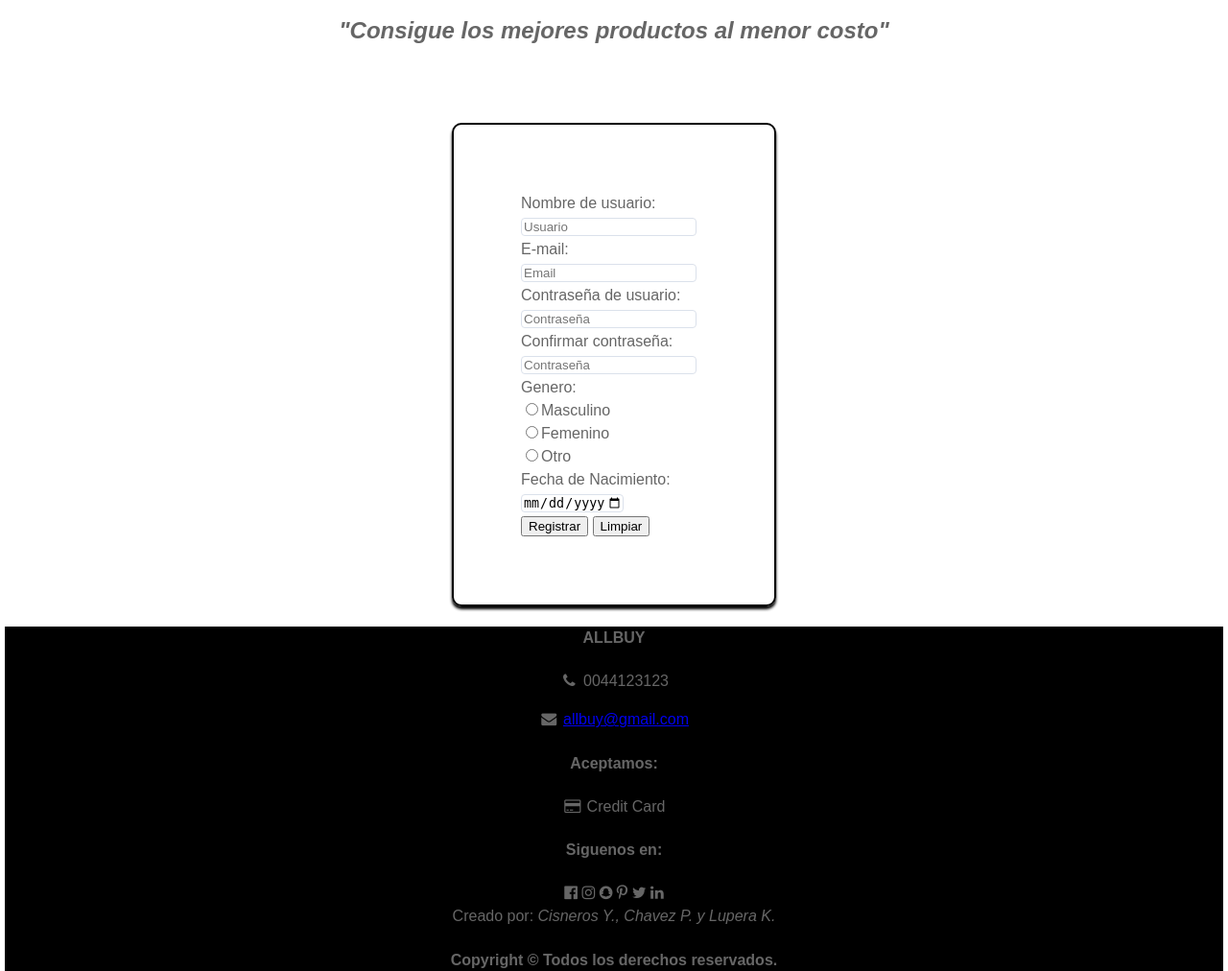
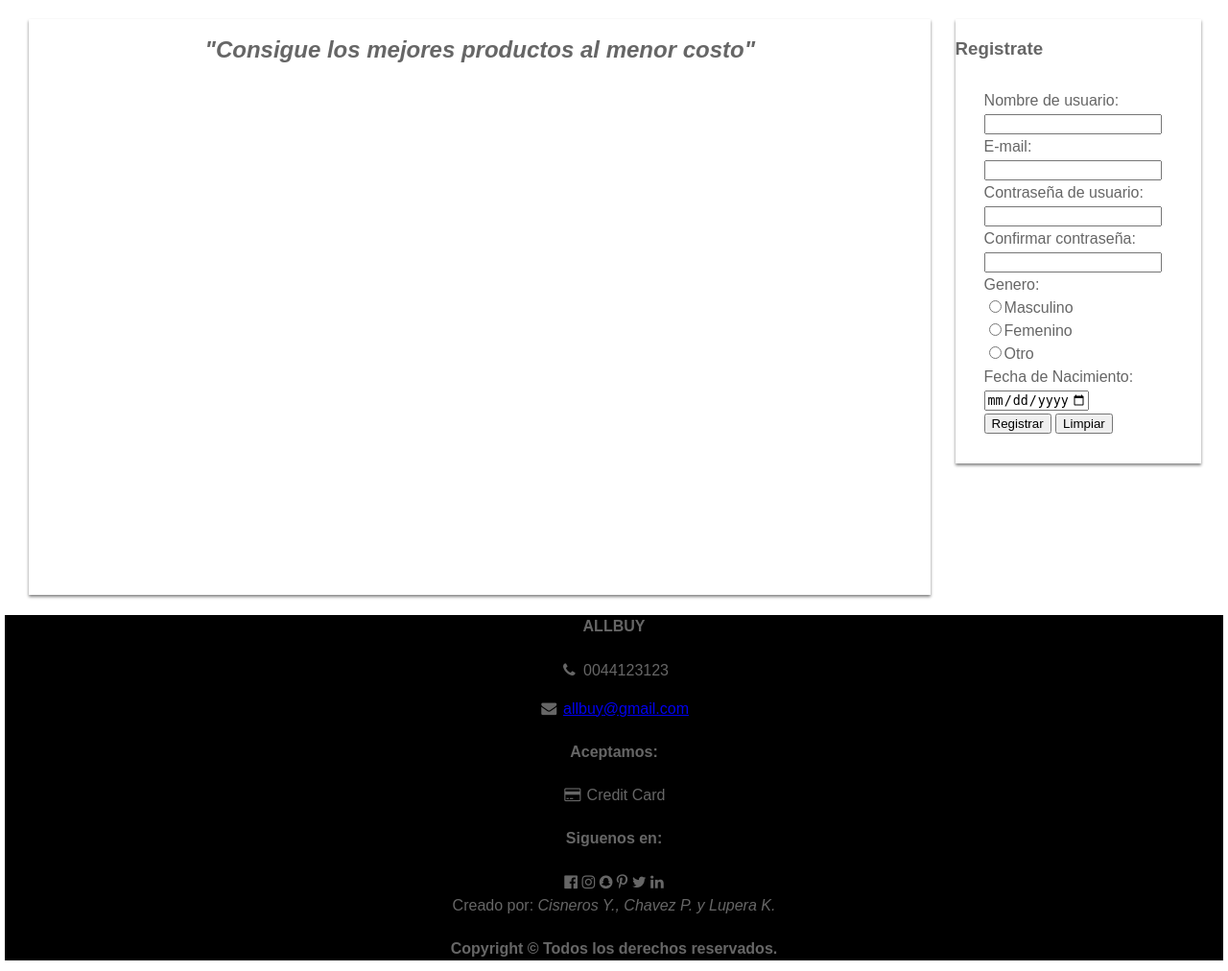
Before and after one commit to kevinlupera/Proyecto1ParcialDAW, a PHP site: page / in a window 1280 px wide. Shown: the part 211-1223 px from the top of the page at 96% size. Run offline with PHP 8.4, Linux system fonts and the light colour scheme.

Commit message:
Update index.php

```diff
--- a/index.php
+++ b/index.php
@@ -15,7 +15,7 @@ and open the template in the editor.
         <?php include("codigos/header.php")?>
         <?php include("codigos/nav.php")?>
 
-        <main>
+        <section id='contenedor'>
             <section class="uno">
                 <div class="principal">
                     <h2><i>"Consigue los mejores productos al menor costo"</i></h2>
@@ -28,29 +28,28 @@ and open the template in the editor.
                     <img src="" alt=""/>
                 </div>
             </section>
-        </main>
-
-        <div id="form-registro">
-            <!---controlRegistro.php?op=1&ca=r-->
+        </section>
+        <aside id='barraLateral'>
+            <h3>Registrate</h3>
             <form method="post" action="" onsubmit="return validacionFormularioRegistro()">
                 <label for="nombreUsuario">Nombre de usuario:</label><br/>
-                <input type="text" class="combo" name="nombreUsuario" id="campoUsuario" placeholder="Usuario"/><br/>
+                <input type="text" name="nombreUsuario" id="campoUsuario"/><br/>
                 <label for="correo"> E-mail:</label><br/>
-                <input type="email" class="combo" name="correo" id="campoEmail" placeholder="Email"><br/>
+                <input type="email" name="correo" id="campoEmail"><br/>
                 <label for="claveUsuario">Contraseña de usuario:</label><br/>
-                <input type="password" class="combo" name="claveUsuario" id="campoContrasenia" placeholder="Contraseña"><br/>
+                <input type="password" name="claveUsuario" id="campoContrasenia"><br/>
                 <label for="claveUsuario">Confirmar contraseña:</label><br/>
-                <input type="password" class="combo" name="claveUsuario" id="campoContrasenia2" placeholder="Contraseña"><br/>
+                <input type="password" name="claveUsuario" id="campoContrasenia2"><br/>
                 <label for="radio">Genero:</label><br/>
                 <input type="radio" name="genero" value="hombre"><label>Masculino</label><br/>
                 <input type="radio" name="genero" value="mujer"><label>Femenino</label><br/>
                 <input type="radio" name="genero" value="otro"><label>Otro</label><br/>
                 <label for="fechaNacimiento">Fecha de Nacimiento:</label><br/>
-                <input type="date" name="fechaNacimiento" min="1930-01-01" max="2002-12-31" id="campoFechaNac" class="combo"><br/>
+                <input type="date" name="fechaNacimiento" min="1930-01-01" max="2002-12-31" id="campoFechaNac"><br/>
                 <input type="submit" value="Registrar" name="botonRegistrar">
                 <input type="reset" value="Limpiar">
             </form>
-        </div>
+        </aside>
         <script src="js/funciones.js" type="text/javascript">
 
         </script>
```
